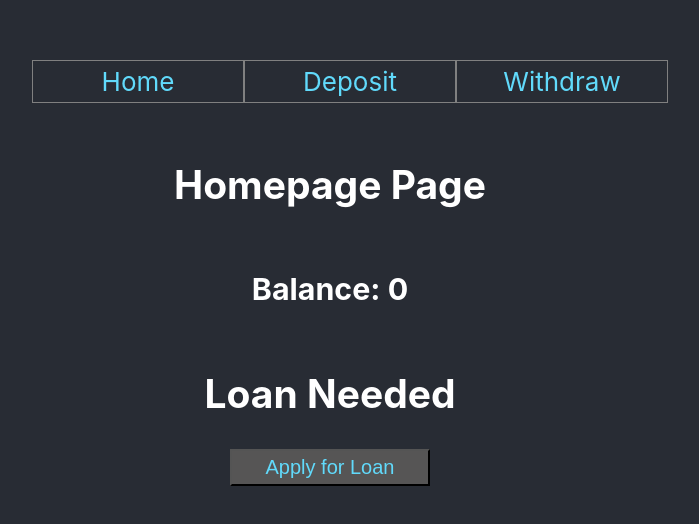
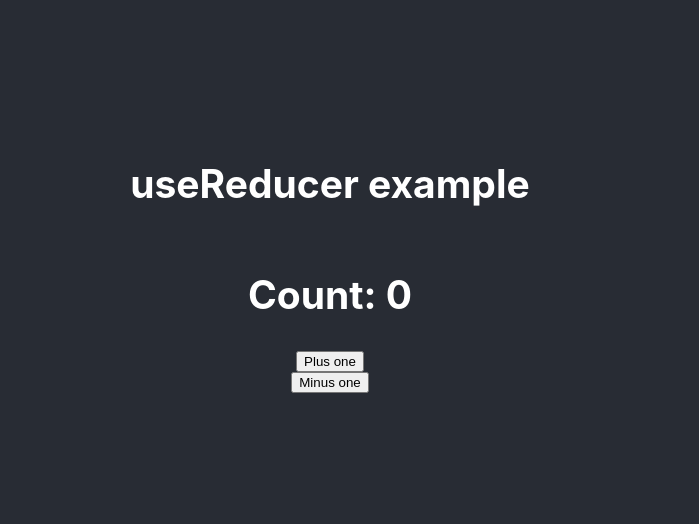
Before and after one commit to Gbenro/ReactHooks, a React (Create React App) app: page / in a window 1280 px wide. Shown: the part 140-664 px from the top of the page, without its empty margins (310-1009 px from the left). Built offline with nearby package versions, Linux system fonts and the light colour scheme.

Commit message:
useReducer hook

```diff
--- a/src/App.js
+++ b/src/App.js
@@ -1,47 +1,39 @@
 import "./App.scss";
-import React from "react";
-import {
-  BrowserRouter as Router,
-  NavLink,
-  Routes,
-  Route,
-} from "react-router-dom";
-import Homepage from "./pages/homepage";
-import Withdraw from "./pages/withdrawPage";
-import Deposit from "./pages/depositPage";
+import React, { useReducer, useRef } from "react";
+
+const initState = {
+  count: 0,
+};
+function reducerFunction(state, action) {
+  switch (action.type) {
+    case "INCREMENT":
+      return { count: state.count + 1 };
+    case "DECREMENT":
+      return { count: state.count - 1 };
+    default:
+      return state;
+  }
+}
 
 function App() {
+  const [state, dispatch] = useReducer(reducerFunction, initState);
+
+  function plusOne() {
+    dispatch({ type: "INCREMENT" });
+  }
+  function minusOne() {
+    dispatch({ type: "DECREMENT" });
+  }
   return (
-    <Router>
-      <div className="App">
-        <header className="App-header">
-          <ul className="ul-style">
-            <li className="li-style">
-              {" "}
-              <NavLink className="App-link" to="/">
-                Home
-              </NavLink>
-            </li>
-            <li className="li-style">
-              <NavLink className="App-link" to="/deposit">
-                Deposit
-              </NavLink>
-            </li>
-            <li className="li-style">
-              <NavLink className="App-link" to="/withdraw">
-                Withdraw
-              </NavLink>
-            </li>
-          </ul>
+    <div className="App">
+      <header className="App-header">
+        <h2>useReducer example</h2>
+        <h2>Count: {state.count}</h2>
 
-          <Routes>
-            <Route path="/withdraw" element={<Withdraw />} exact />
-            <Route path="/deposit" element={<Deposit />} exact />
-            <Route path="/" element={<Homepage />} exact />
-          </Routes>
-        </header>
-      </div>
-    </Router>
+        <button onClick={plusOne}>Plus one</button>
+        <button onClick={minusOne}>Minus one</button>
+      </header>
+    </div>
   );
 }
 
```
